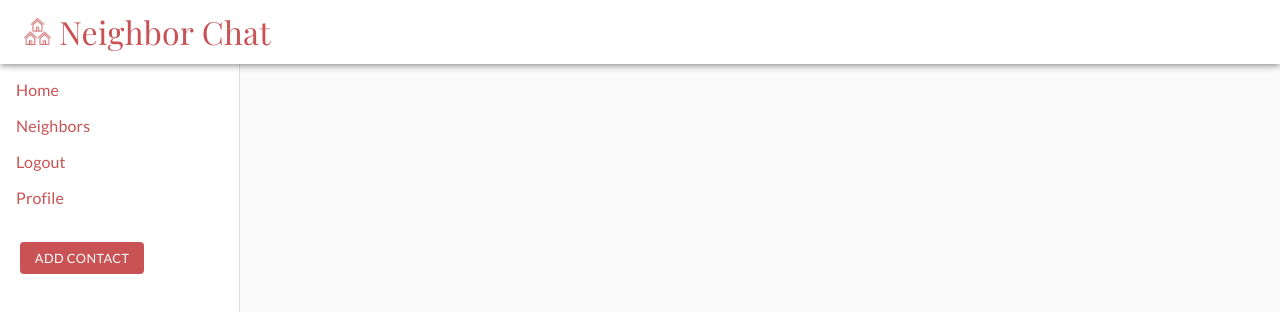
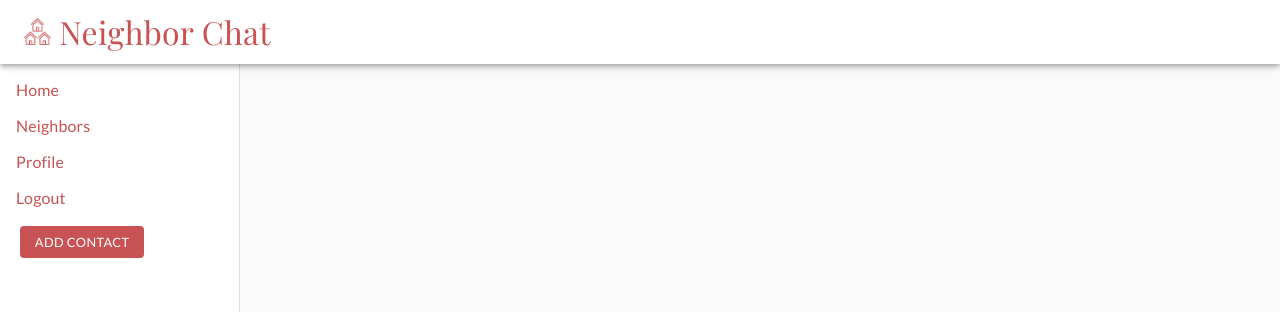
Before and after one commit to haleywarson/neighbor-chat-frontend-final, a React (Create React App) app: page /profile in a window 1280 px wide. Shown: the top 312 px of the page. Built offline with nearby package versions, Linux system fonts and the light colour scheme; no server answers.

Commit message:
Adds welcome message for user.

```diff
--- a/src/App.css
+++ b/src/App.css
@@ -11,6 +11,12 @@ h2 {
   color: #c95254;
   font-size: 1.5rem;
   font-family: "Playfair Display", serif;
+}
+
+h3 {
+  color: #416b56;
+  font-size: 1rem;
+  font-family: "Lato", sans-serif;
 }
 
 /* || Header & Nav */
--- a/src/Components/ChatScreen.js
+++ b/src/Components/ChatScreen.js
@@ -28,6 +28,8 @@ export default function ChatScreen({ user, validateUser, allUsers }) {
 
   return (
     <div className="chat-screen">
+      <h3>Welcome, {user.username}!</h3>
+      <br />
       {/* CHAT FEED */}
       <ul id="messages-list">
         {messages.length > 0
--- a/src/Layout/ResponsiveDrawer.js
+++ b/src/Layout/ResponsiveDrawer.js
@@ -87,6 +87,9 @@ function ResponsiveDrawer(props) {
         <MenuItem id="nav-link" component={Link} to="/neighbors">
           Neighbors
         </MenuItem>
+        <MenuItem id="nav-link" component={Link} to="/profile">
+          Profile
+        </MenuItem>
         <MenuItem
           id="nav-link"
           onClick={() => props.logout()}
@@ -95,11 +98,8 @@ function ResponsiveDrawer(props) {
         >
           Logout
         </MenuItem>
-        <MenuItem id="nav-link" component={Link} to="/profile">
-          Profile
-        </MenuItem>
-        <MenuList>
-          {/* {props.user.userchats({id, user.username} => {
+        {/* <MenuList> */}
+        {/* {props.user.userchats({id, user.username} => {
             return
             <MenuItem
             id="nested-nav-link"
@@ -113,7 +113,7 @@ function ResponsiveDrawer(props) {
                 {user.username}
                 </MenuItem>;
               })} */}
-        </MenuList>
+        {/* </MenuList> */}
         {/* <Divider /> */}
         <MenuItem id="nav-link">
           <Button
```
